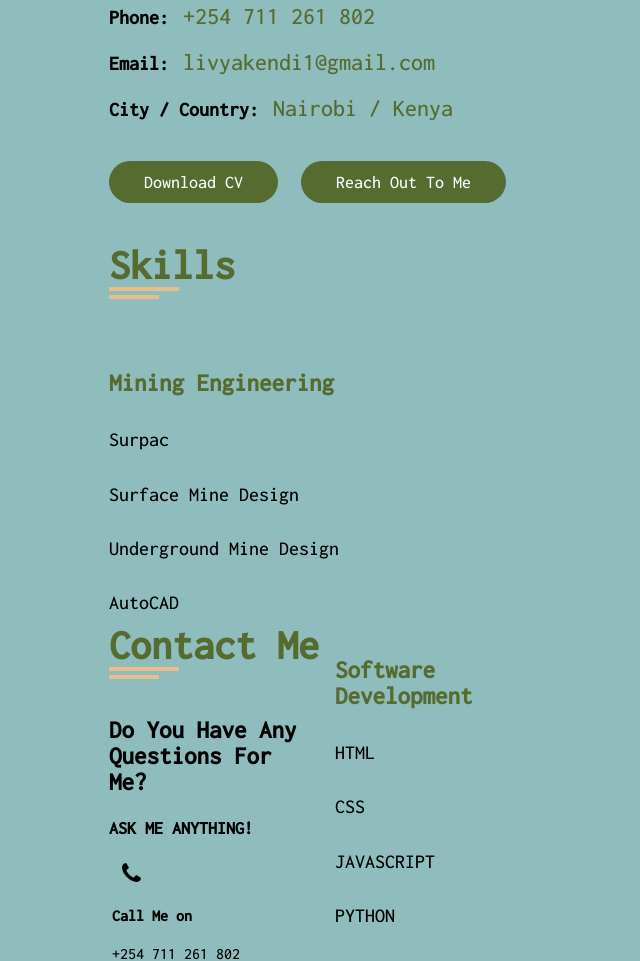
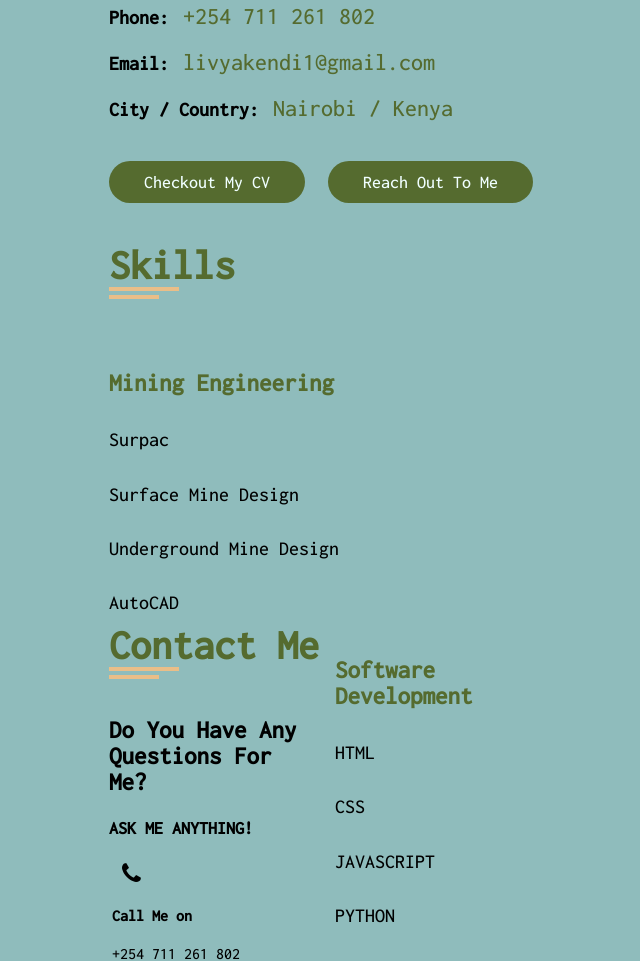
Before and after one commit to livya-kendi/MY-PORTFOLIO, a plain HTML site: page index.html in a window 1280 px wide. Shown: the part 1171-2132 px from the top of the page, without its empty margins (214-854 px from the left). Drawn offline with Linux system fonts and the light colour scheme.

Commit message:
commit on 'main'

```diff
--- a/index.html
+++ b/index.html
@@ -68,7 +68,7 @@
                     </div>
                     <div class="row">
                       <div class="buttons">
-                        <a href ="/CV/LIVYA_KENDI_KIRUJA_CV.pdf" download class="findme"> Download CV</a>
+                        <a href ="https://www.canva.com/design/DAEx4vFWHwE/bdZ69QJJQP_v4xRw3srdTw/view?utm_content=DAEx4vFWHwE&utm_campaign=designshare&utm_medium=link2&utm_source=sharebutton" download class="findme"> Checkout My CV</a>
                         <a href = "#contact-sect" class="findme"> Reach Out To Me</a>
                       </div>
                     </div>
```
